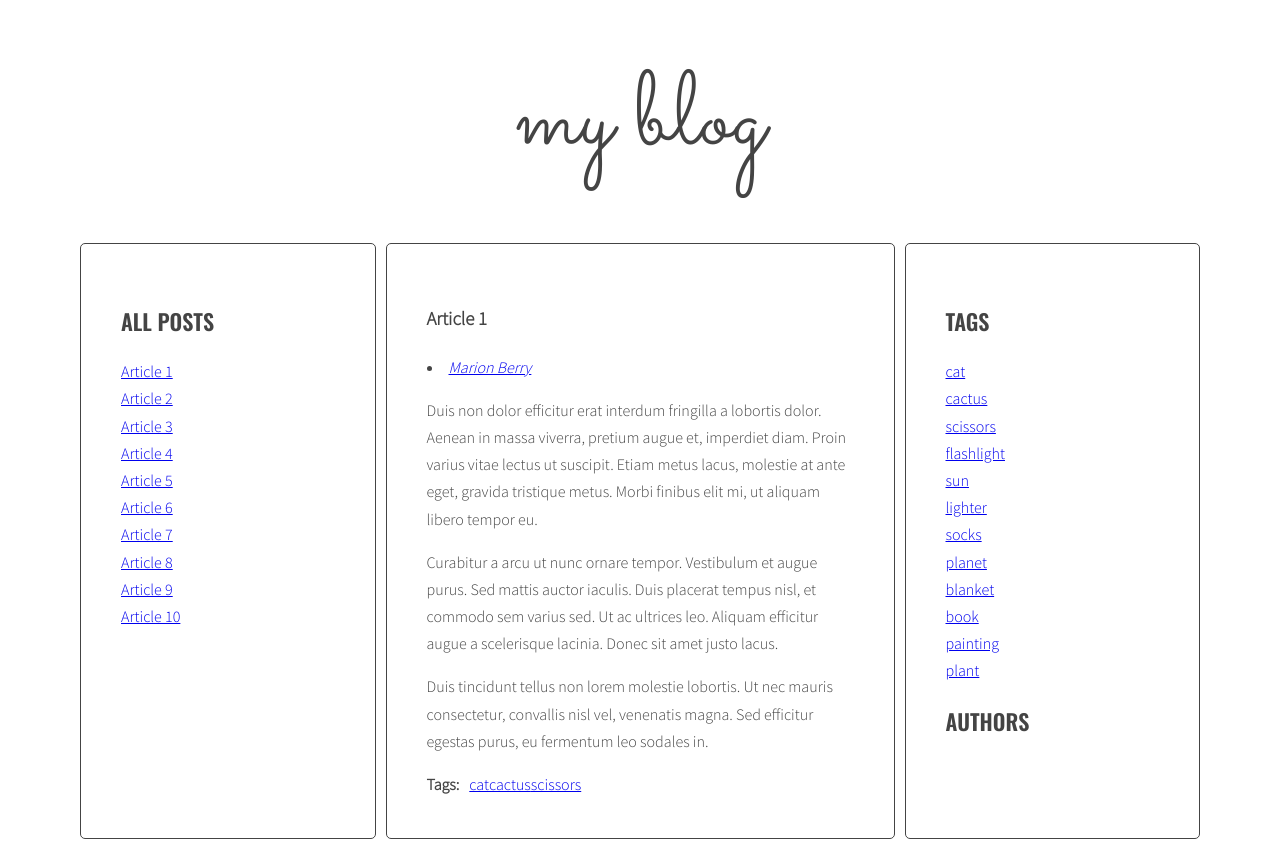
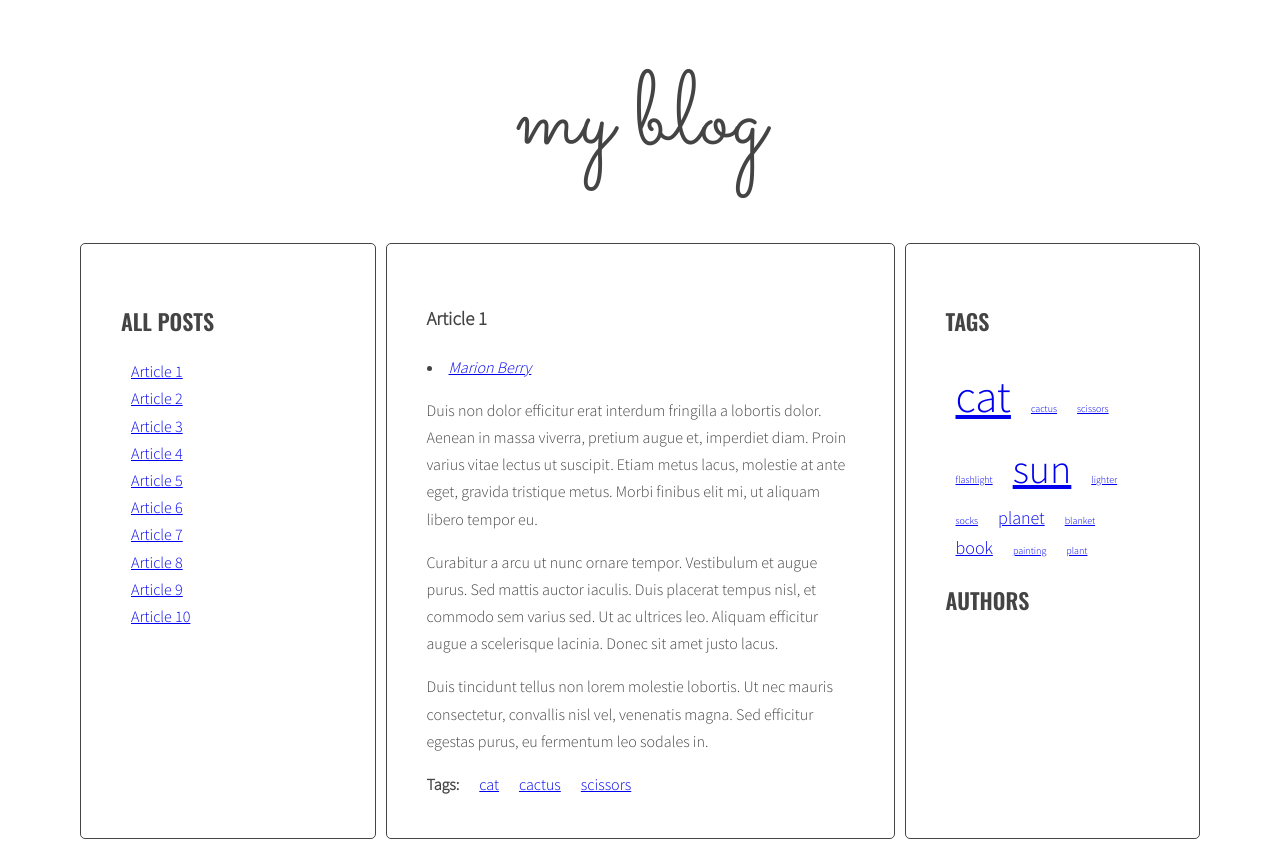
Before and after one commit to zuzannababis/javascript-blog, a website: page index.html in a window 1280 px wide. Drawn offline with nearby package versions, Linux system fonts and the light colour scheme.

Commit message:
Add css for tag cloud

```diff
--- a/sass/style.scss
+++ b/sass/style.scss
@@ -118,3 +118,32 @@ body {
     margin: 0 10px 0 0;
   }
 }
+
+.tag-size-1 {
+  font-size: 10px;
+}
+
+.tag-size-2 {
+  font-size: 18px;
+}
+
+.tag-size-3 {
+  font-size: 28px;
+}
+
+.tag-size-4 {
+  font-size: 40px;
+}
+
+.tag-size-5 {
+  font-size: 45px;
+}
+
+.list li {
+  display: inline-block;
+  margin: 0 10px;
+}
+
+.titles li {
+  display: block;
+}
```
Also changed, not shown: css/style.css, 1 other file.
